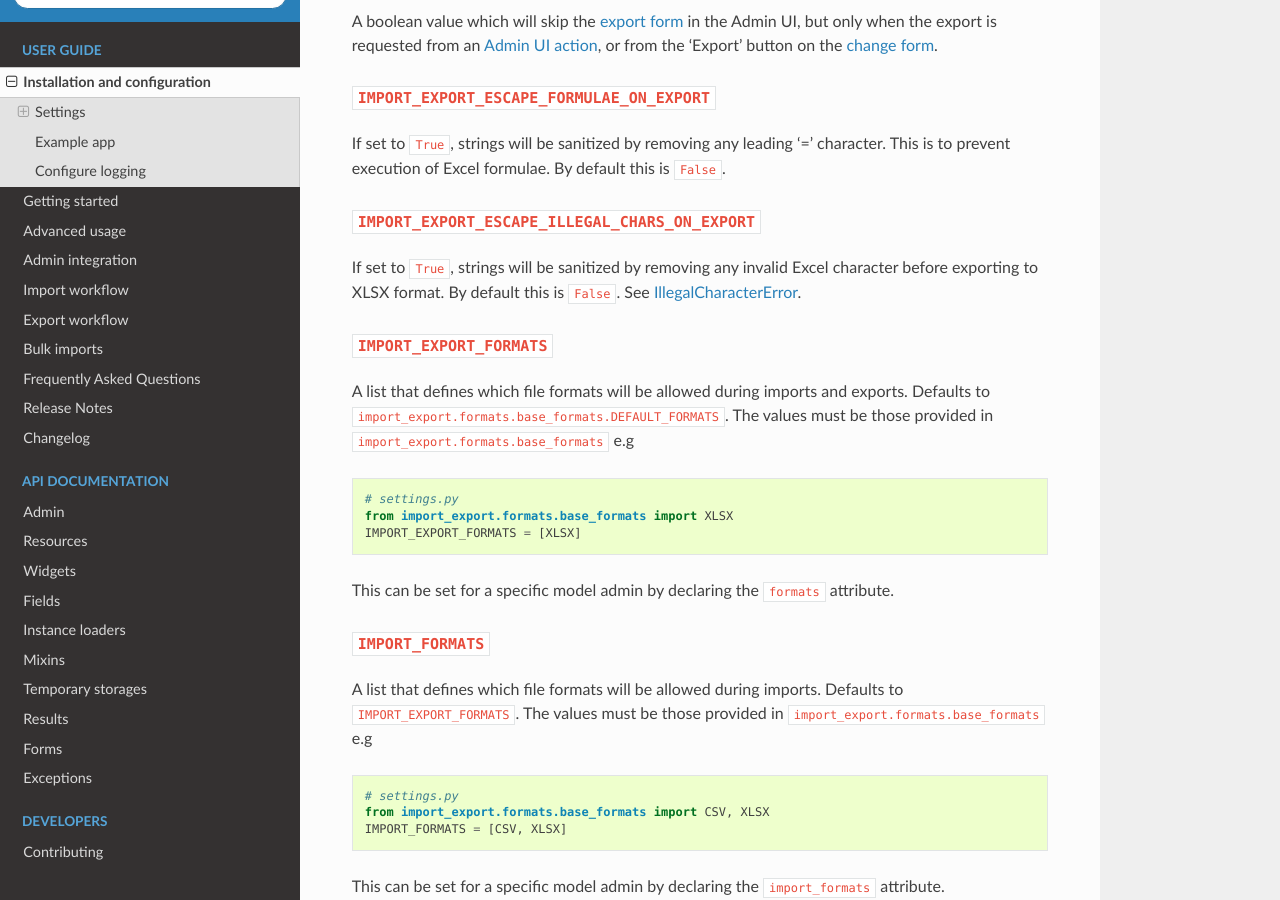
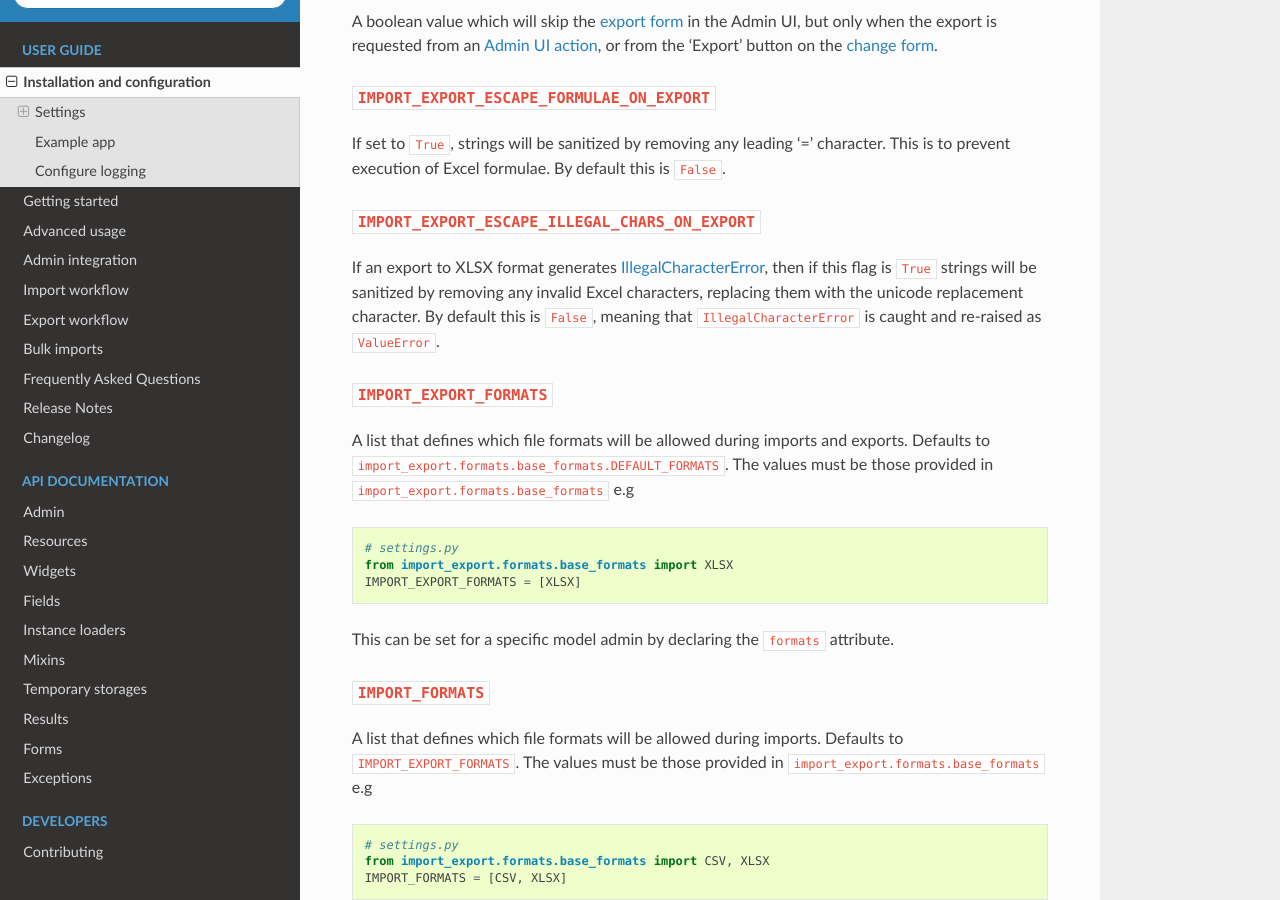
Before and after one commit to django-import-export/django-import-export, a Sphinx documentation site: the page built from docs/installation.rst, in a window 1280 px wide and 900 px high, scrolled down 3296 px. Built offline with Sphinx 7.4.7 and the Read the Docs theme 3.1.0, drawn with Linux system fonts in a browser that asks for light colours; pages that are not in the unit, such as notebooks, are missing from menus; the version number could not be read and is left out.

Commit message:
updated docs

```diff
--- a/docs/installation.rst
+++ b/docs/installation.rst
@@ -197,9 +197,11 @@ Excel formulae.  By default this is ``False``.
 ``IMPORT_EXPORT_ESCAPE_ILLEGAL_CHARS_ON_EXPORT``
 ~~~~~~~~~~~~~~~~~~~~~~~~~~~~~~~~~~~~~~~~~~~~~~~~
 
-If set to ``True``, strings will be sanitized by removing any invalid Excel character before exporting to XLSX format.
-By default this is ``False``.
-See `IllegalCharacterError <https://openpyxl.readthedocs.io/en/latest/api/openpyxl.utils.exceptions.html>`_.
+If an export to XLSX format generates
+`IllegalCharacterError <https://openpyxl.readthedocs.io/en/latest/api/openpyxl.utils.exceptions.html>`_, then
+if this flag is ``True`` strings will be sanitized by removing any invalid Excel characters,
+replacing them with the unicode replacement character.
+By default this is ``False``, meaning that ``IllegalCharacterError`` is caught and re-raised as ``ValueError``.
 
 .. _import_export_formats:
 
```
